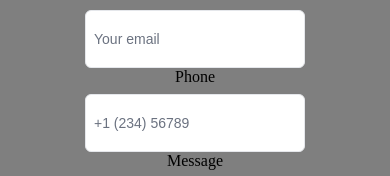
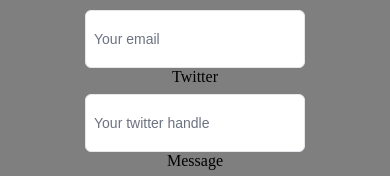
Before and after one commit to scaryskeeletons/based, a SvelteKit app: page / in a window 390 px wide. Shown: the part 6857-7033 px from the top of the page. Built offline with nearby package versions, Linux system fonts and the light colour scheme.

Commit message:
Changed phone number input to twitter input

```diff
--- a/src/routes/+page.svelte
+++ b/src/routes/+page.svelte
@@ -102,8 +102,8 @@
           <input id="email" name="email" class="form-input" placeholder="Your email" type="email" />
         </div>
         <div class="form-group">
-          <label for="phone" class="form-label">Phone</label>
-          <input id="phone" name="phone" class="form-input" placeholder="+1 (234) 56789" type="text" />
+          <label for="phone" class="form-label">Twitter</label>
+          <input id="phone" name="phone" class="form-input" placeholder="Your twitter handle" type="text" />
         </div>
         <div class="form-group">
           <label for="message" class="form-label">Message</label>
```
